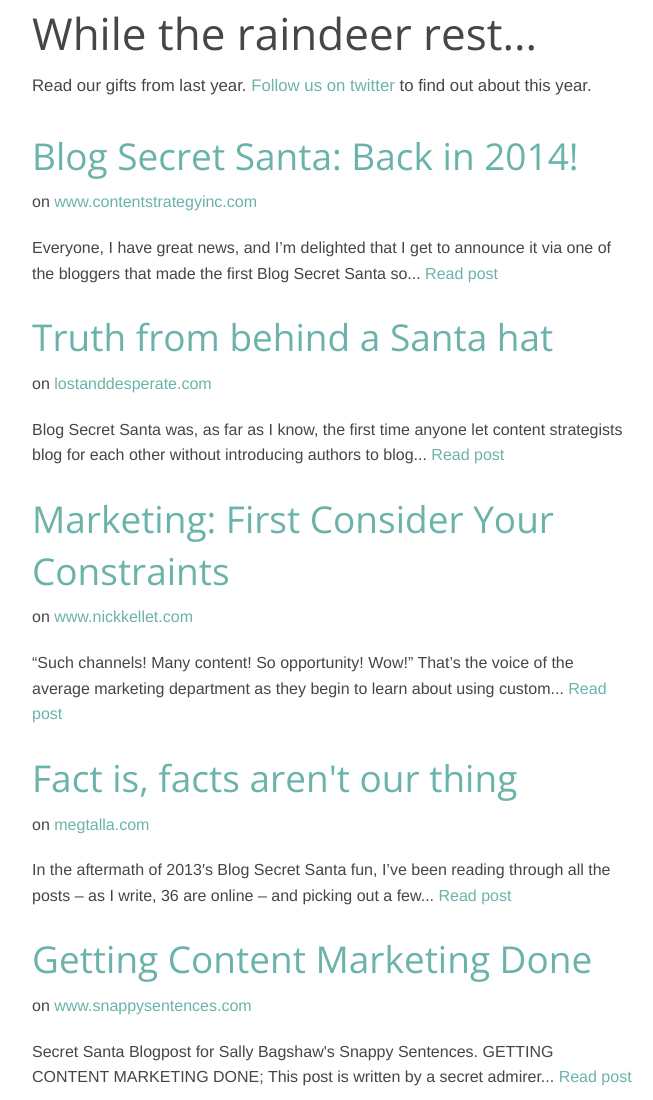
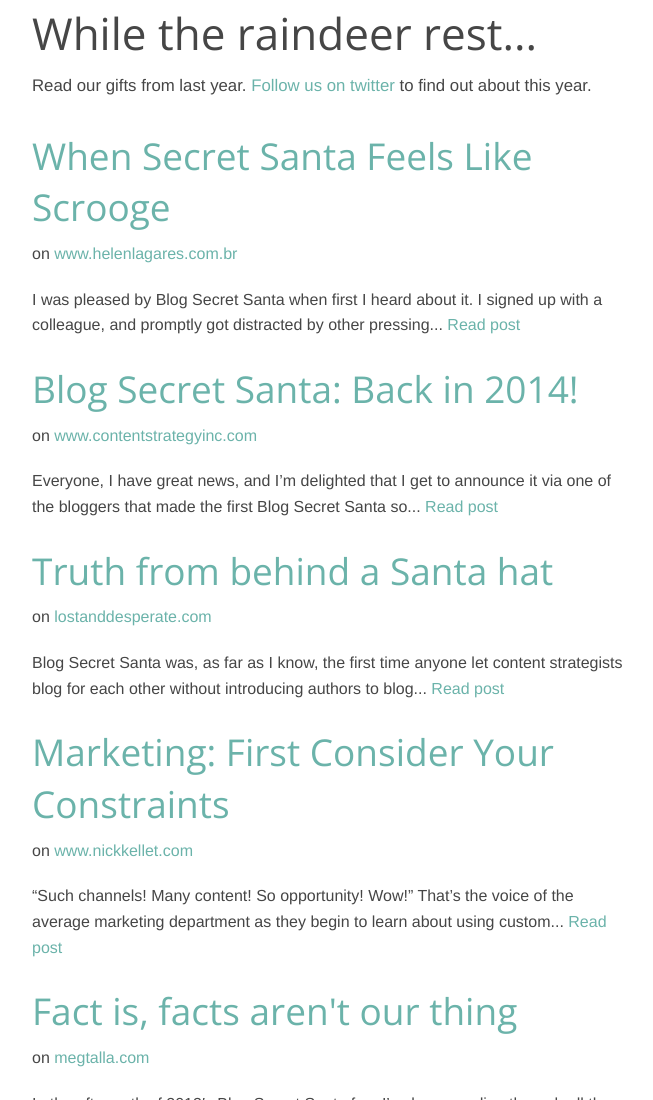
Before and after one commit to bchadfield/bss-website, a plain HTML site: page index.html in a window 1280 px wide. Shown: the top 1100 px of the page, without its empty margins (308-961 px from the left). Drawn offline with nearby package versions, Linux system fonts and the light colour scheme.

Commit message:
Site update

```diff
--- a/index.html
+++ b/index.html
@@ -17,6 +17,15 @@
           <h1>While the raindeer rest...</h1>
           <p class="lead">Read our gifts from last year. <a href="https://twitter.com/blogsecretsanta" target="_blank">Follow us on twitter</a> to find out about this year.</p>
           <ul class="all_content">
+						<li>
+								<h2><a href="http://www.helenlagares.com.br/when-secret-santa-feels-like-scrooge/" target="_blank">When Secret Santa Feels Like Scrooge</a></h2>
+								<p>on <a href="http://www.helenlagares.com.br/" target="_blank">www.helenlagares.com.br</a>
+								</p>
+<p>
+									I was pleased by Blog Secret Santa when first I heard about it. I signed up with a colleague, and promptly got distracted by other pressing...
+									<a href="http://www.helenlagares.com.br/when-secret-santa-feels-like-scrooge/" target="_blank">Read post</a>
+								</p>
+							</li>
 <li>
                 <h2><a href="http://www.contentstrategyinc.com/blog-secret-santa-back-2014/" target="_blank">Blog Secret Santa: Back in 2014!</a></h2>
                 <p>on <a href="http://www.contentstrategyinc.com" target="_blank">www.contentstrategyinc.com</a>
```
Also changed, not shown: 1 other file.
